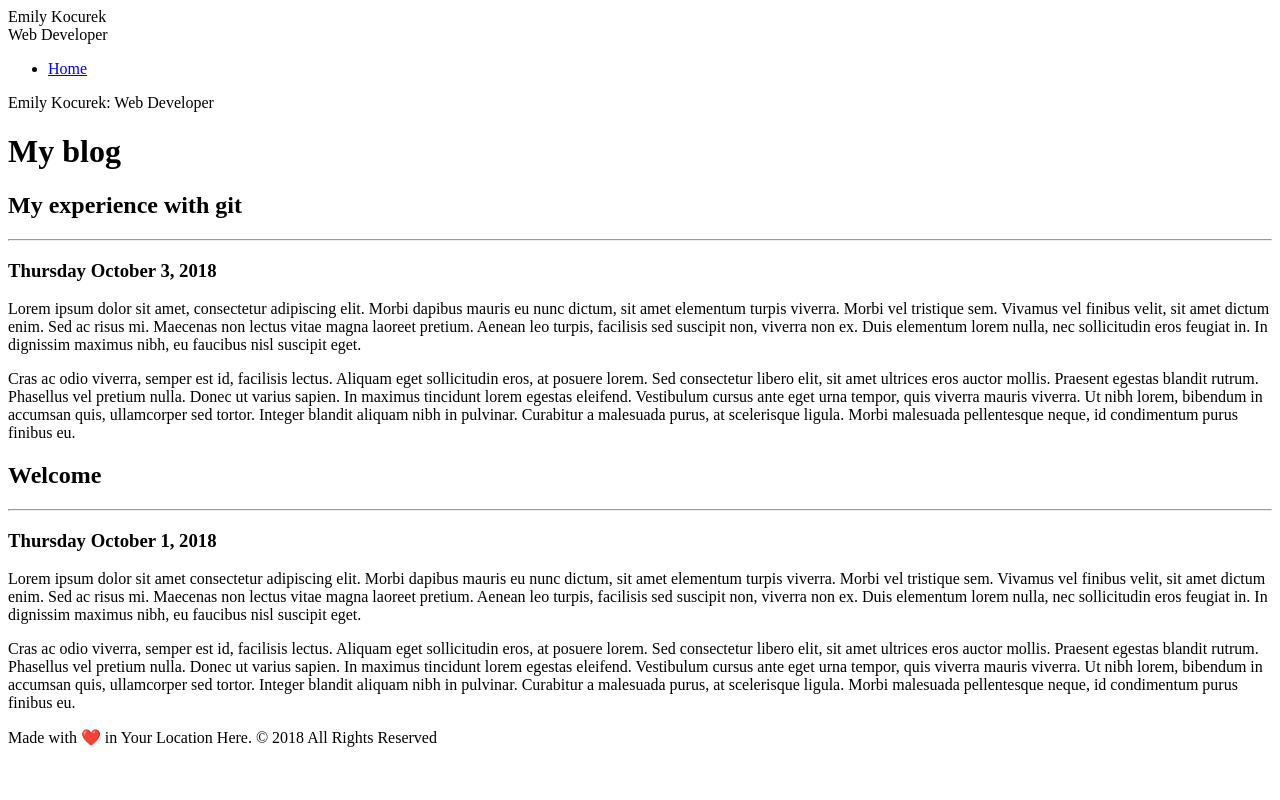
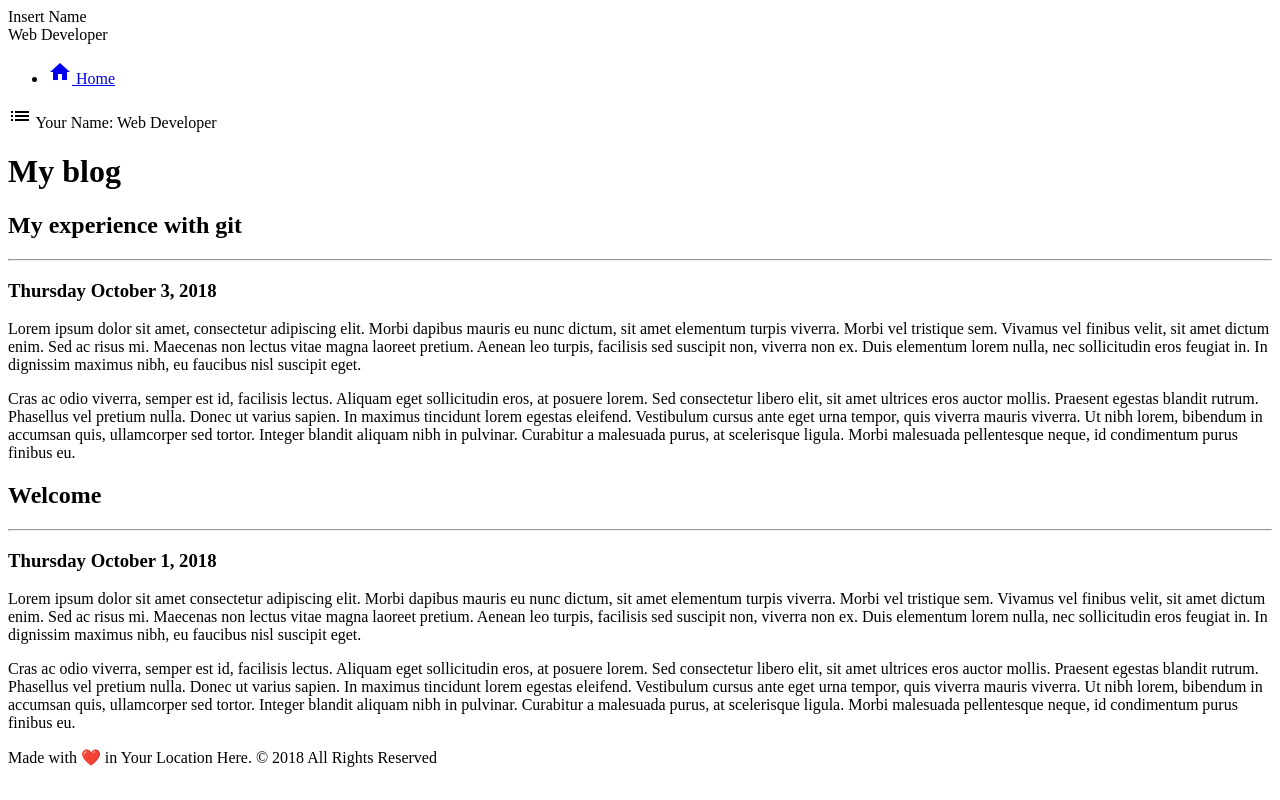
Before and after one commit to emilykocurek/personal-blog, a plain HTML site: page index.html in a window 1280 px wide. Drawn offline with Linux system fonts and the light colour scheme.

Commit message:
Add Google Material Icons

```diff
--- a/index.html
+++ b/index.html
@@ -4,6 +4,7 @@
    <meta charset="UTF-8" />
    <meta name="viewport" content="width=device-width, initial-scale=1.0" />
    <meta http-equiv="X-UA-Compatible" content="ie=edge" />
+   <link href="https://fonts.googleapis.com/icon?family=Material+Icons" rel="stylesheet">
    <title>Emily Kocurek - Web Developer</title>
  </head>
  <body>
@@ -11,10 +12,15 @@
      <div class="wrapper">
        <nav>
         <div class="inner-wrap">
-           <div class="site-header">Emily Kocurek</div>
+          <div class="site-header">Insert Name</div>
           <div class="site-subheader">Web Developer</div>
           <ul class="site-navigation">
-             <li><a href="index.html">Home</a></li>
+            <li>
+              <a href="index.html">
+                <i class="material-icons">home</i>
+                  Home
+              </a>
+            </li>
           </ul>
         </div>
       </nav>
@@ -22,7 +28,10 @@
        <main>
          <div class="menu">
           <div class="menu-icon" id="sidebarCollapse">
-             <span class="mobile-header">Emily Kocurek: Web Developer</span>
+            <i class="material-icons">
+              list
+            </i>
+            <span class="mobile-header">Your Name: Web Developer</span>
           </div>
         </div>
 
```
Lines whose indentation alone changed are shown as unchanged.
